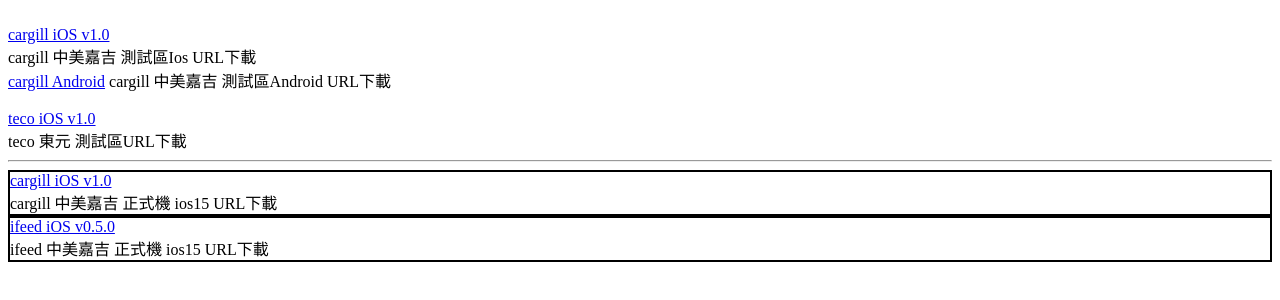
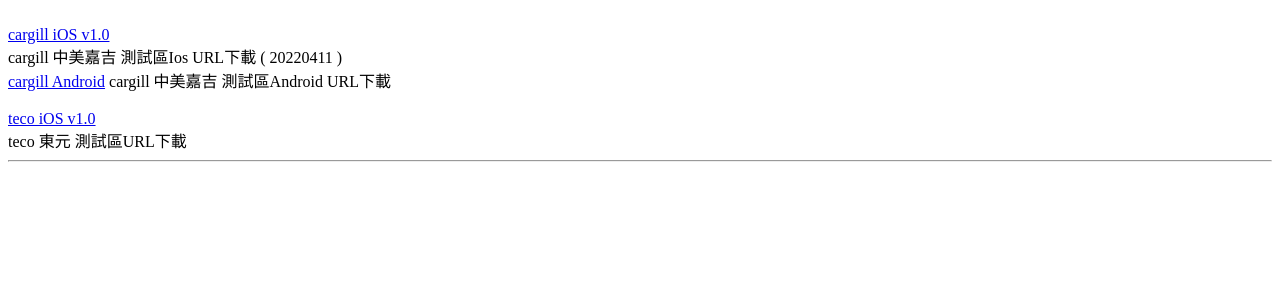
Before and after one commit to kevin811103/ios-download-test, a plain HTML site: page index.html in a window 1280 px wide. Drawn offline with Linux system fonts and the light colour scheme.

Commit message:
updateToWethinkToken

```diff
--- a/index.html
+++ b/index.html
@@ -14,7 +14,7 @@
 		cargill iOS
 		v1.0</a>
 	</br>
-	cargill 中美嘉吉 測試區Ios URL下載
+	cargill 中美嘉吉 測試區Ios URL下載 ( 20220411 )
 	</br>
 
 	<div>
@@ -34,18 +34,18 @@
 
 
 	<hr>
-	<div style="border:2px solid black">
+	<!-- <div style="border:2px solid black">
 		<a
 		href="itms-services://?action=download-manifest&url=https://kevin811103.github.io/ios-download-test/cargill-pro/manifest.plist">
 		cargill iOS
 		v1.0</a>
 	</br>
-	cargill 中美嘉吉 正式機 ios15 URL下載
-	</br>
+	cargill 中美嘉吉 正式機 ios15 URL下載 -->
+	<!-- </br>
 
-	</div>
+	</div> -->
 
-	<div style="border:2px solid black">
+	<!-- <div style="border:2px solid black">
 		<a
 		href="itms-services://?action=download-manifest&url=https://kevin811103.github.io/ios-download-test/ifeed/manifest.plist">
 		ifeed iOS
@@ -54,7 +54,7 @@
 	ifeed 中美嘉吉 正式機 ios15 URL下載
 	</br>
 
-	</div>
+	</div> -->
 </body>
 
 </html>
```
